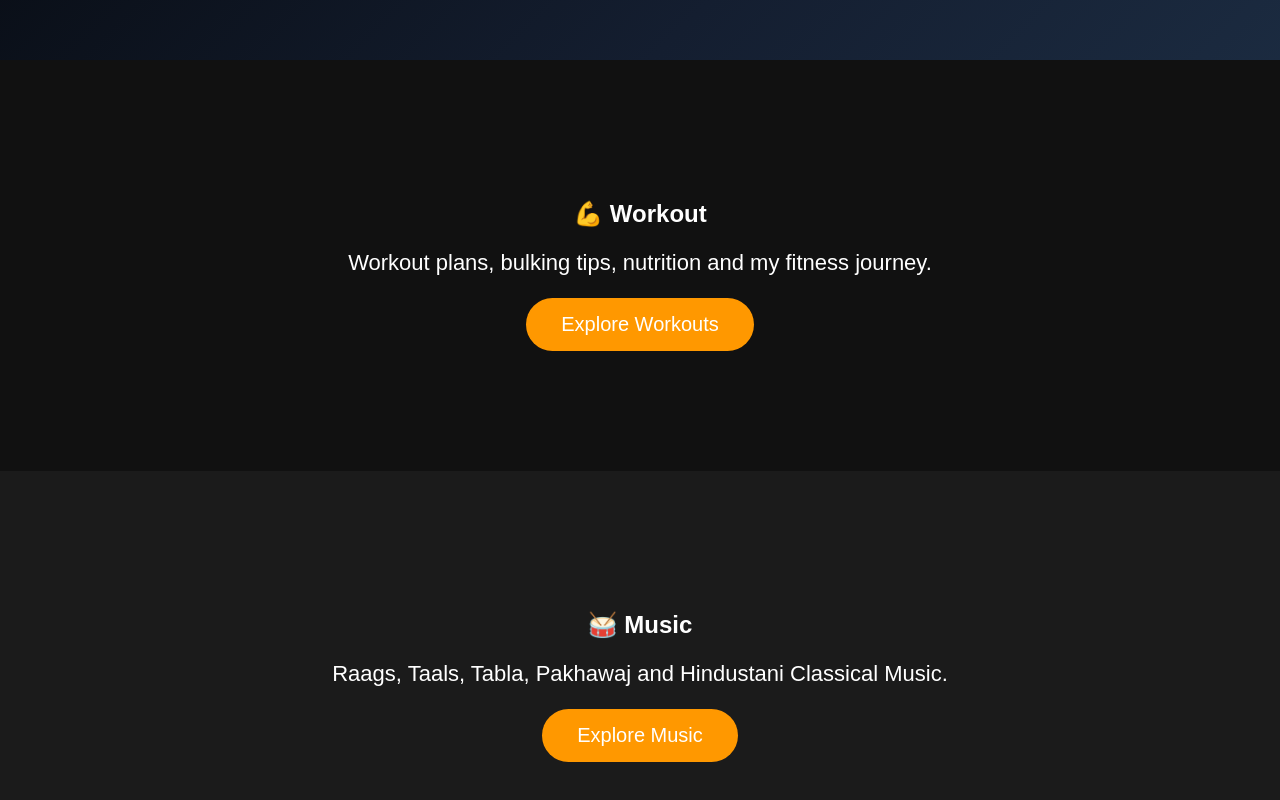
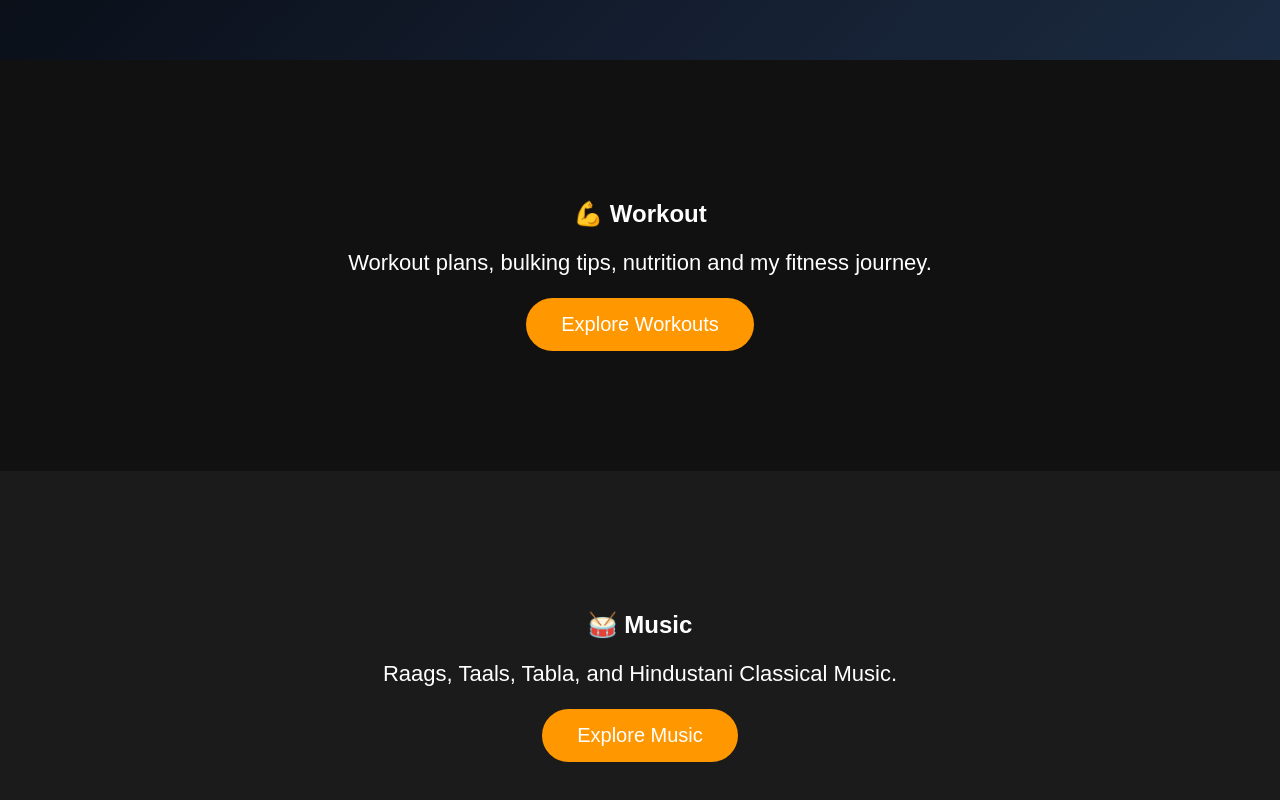
Before and after one commit to dheemanthkulkarni730-lgtm/My-portfolio, a plain HTML site: page index.html in a window 1280 px wide. Shown: the part 740-1540 px from the top of the page. Drawn offline with Linux system fonts and the light colour scheme.

Commit message:
Update index.html

```diff
--- a/index.html
+++ b/index.html
@@ -33,7 +33,7 @@
     <h2>🥁 Music</h2>
 
     <p>
-        Raags, Taals, Tabla, Pakhawaj and Hindustani Classical Music.
+        Raags, Taals, Tabla, and Hindustani Classical Music.
     </p>
 
     <button>Explore Music</button>
```
